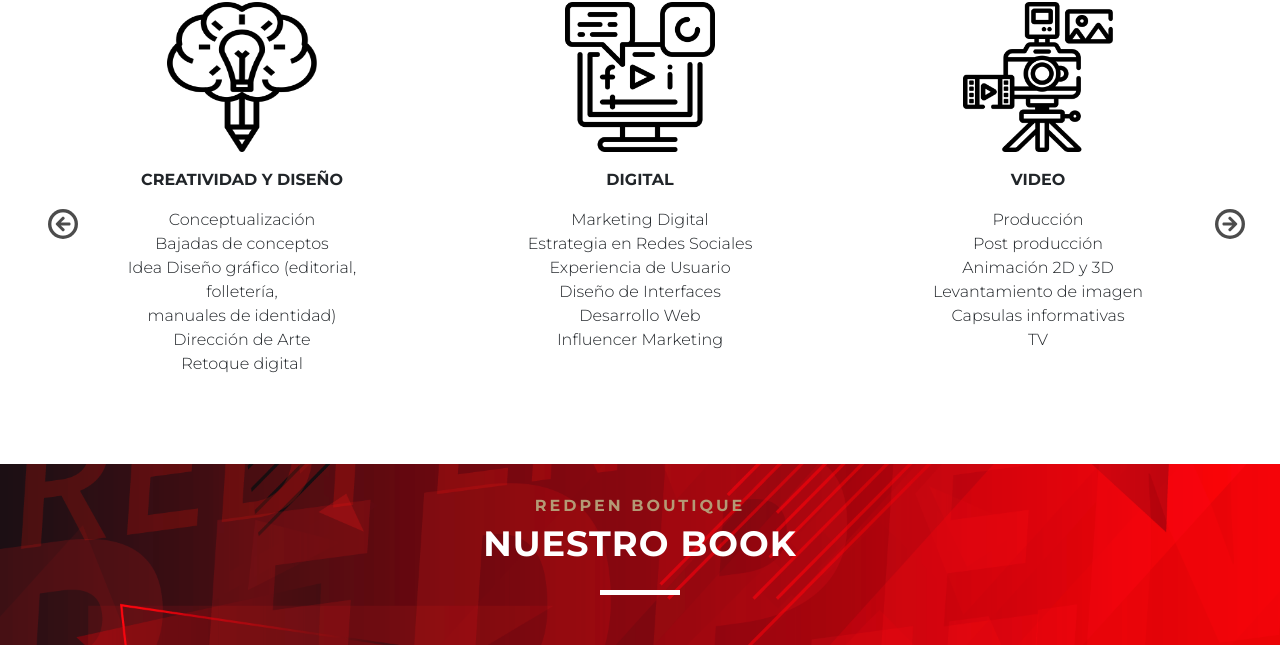
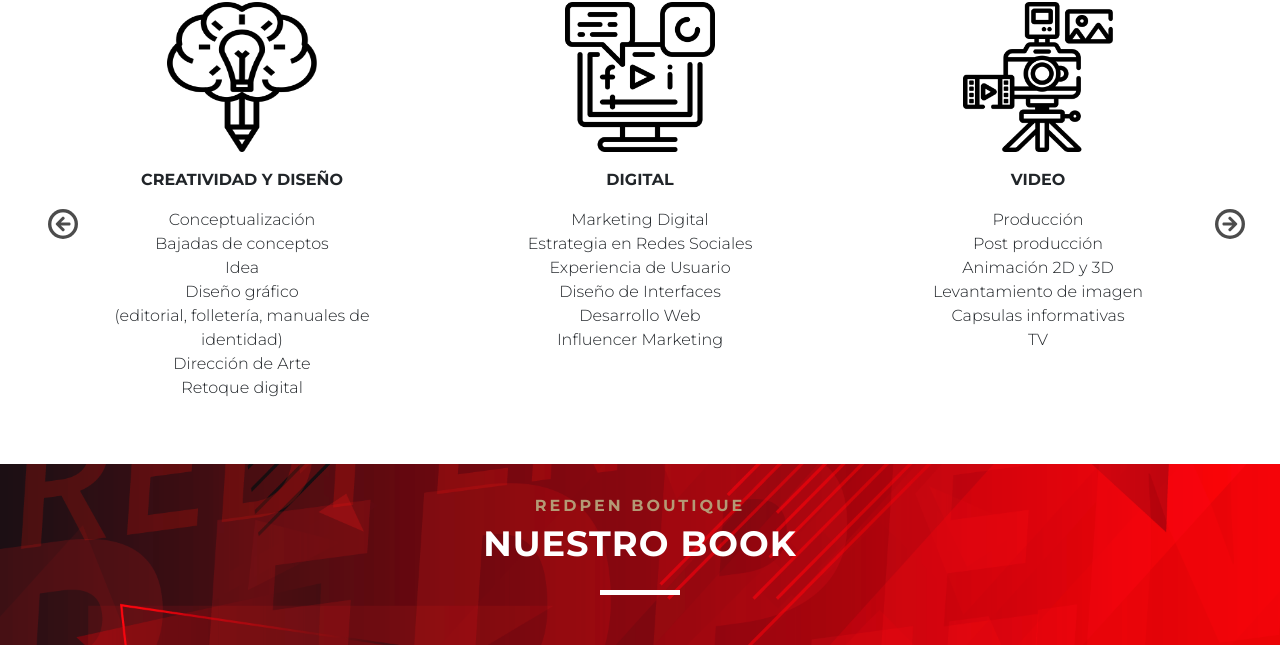
Before and after one commit to laloehm/RedPen, a plain HTML site: page index.html in a window 1280 px wide. Shown: the part 1933-2578 px from the top of the page. Drawn offline with nearby package versions, Linux system fonts and the light colour scheme.

Commit message:
Ultimo cambio en texto del carousel de servicios

```diff
--- a/index.html
+++ b/index.html
@@ -94,8 +94,8 @@
             <div class="px-5 d-flex align-items-center justify-content-center flex-column service">
                 <img src="images/Servicios/Creatividad.png" class="img-fluid" alt="">
                 <p class="my-3 font-weight-bold ">CREATIVIDAD Y DISEÑO</p>
-                <p class="text-center">Conceptualización <br> Bajadas de conceptos <br> Idea
-                    Diseño gráfico (editorial, <br> folletería, <br> manuales de identidad) <br> Dirección de Arte <br>
+                <p class="text-center">Conceptualización <br> Bajadas de conceptos <br> Idea <br>
+                    Diseño gráfico <br>(editorial, folletería, manuales de identidad) <br> Dirección de Arte <br>
                     Retoque digital
                 </p>
             </div>
```
